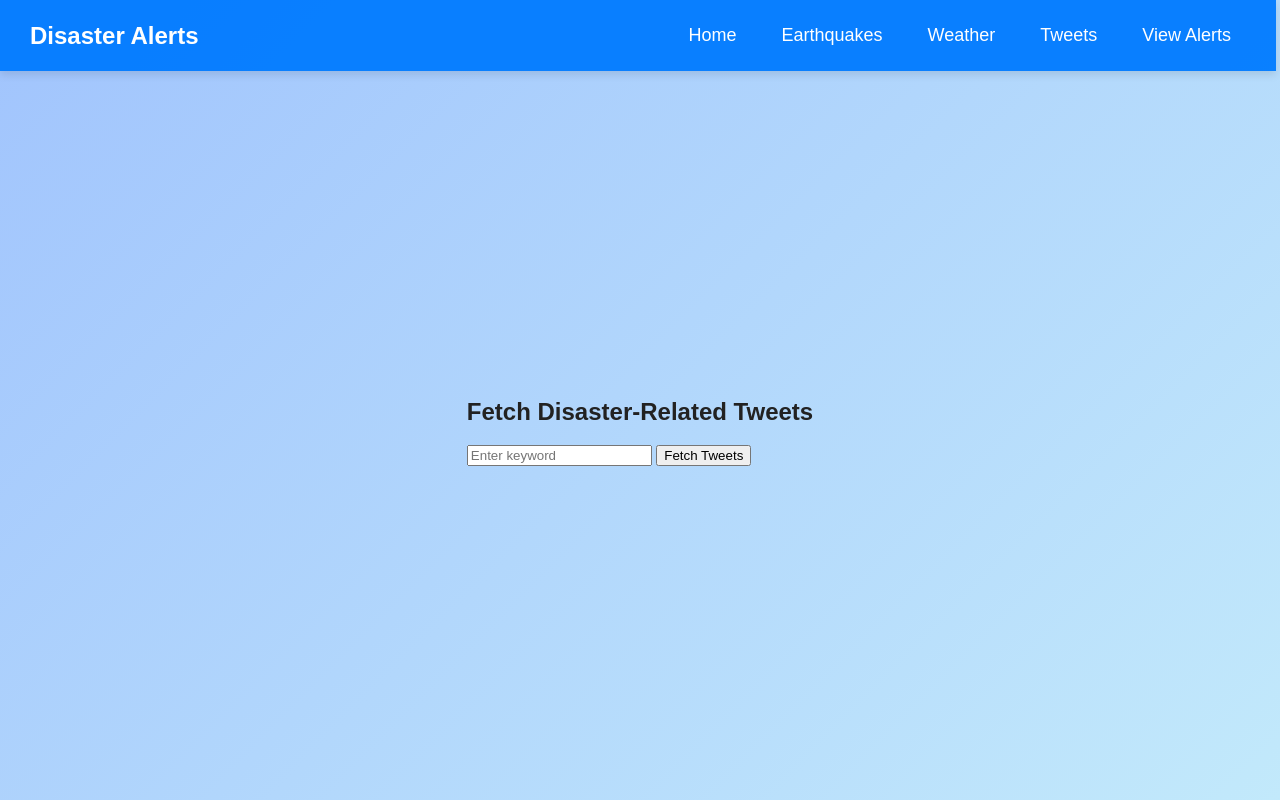
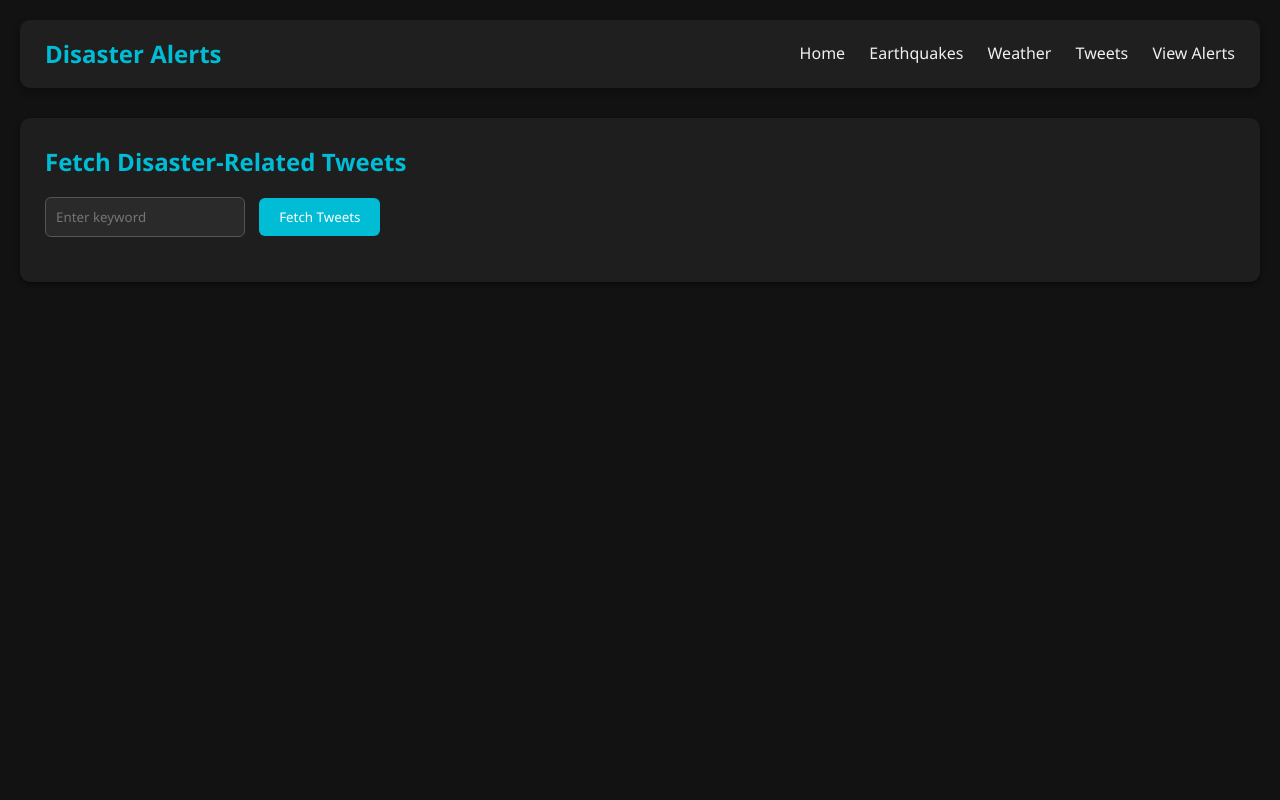
Before and after one commit to nawazishbilal/disaster_info_agg, a Flask app: page /tweets_page in a window 1280 px wide. Run offline with Flask 3, Linux system fonts and the light colour scheme.

Commit message:
Improving UI and general appearance

```diff
--- a/static/script.js
+++ b/static/script.js
@@ -1,3 +1,4 @@
+
 
 
 
@@ -66,7 +67,7 @@ function fetchLatestGDACS() {
             return;
         }
 
-        const latestAlerts = data.gdacs_alerts.slice(0, 10);  // Limit to 10 alerts
+        const latestAlerts = data.gdacs_alerts.slice(0, 4);  // Limit to 10 alerts
         const alertsList = document.getElementById("gdacs-list");
 
         alertsList.innerHTML = ""; // Clear old alerts
--- a/static/style.css
+++ b/static/style.css
@@ -1,119 +1,292 @@
-/* Soft Glassmorphism Theme */
-html, body {
-    width: 100%;
-    overflow-x: hidden; /* Prevents horizontal scrolling */
+/* General Reset */
+* {
     margin: 0;
     padding: 0;
     box-sizing: border-box;
+    font-family: 'Segoe UI', Tahoma, Geneva, Verdana, sans-serif;
 }
-/* General Styles */
+
+/* Body */
 body {
-    font-family: 'Poppins', sans-serif;
-    margin: 0;
-    padding: 0;
-    padding-top: 60px;
-    background: linear-gradient(135deg, #a1c4fd, #c2e9fb);
-    color: #222;
+    background-color: #121212;
+    color: #f0f0f0;
+    line-height: 1.6;
+    padding: 20px;
+}
+
+.news-section {
     display: flex;
-    flex-direction: column;
+    align-items: center;
+    justify-content: space-between;
+    background-color: #1e1e1e;
+    border-radius: 12px;
+    box-shadow: 0 4px 15px rgba(0,0,0,0.3);
+    margin: 40px 0;
+    flex-wrap: wrap;
+    height: 129vh;
+
+
+}
+
+.news-section .statistics{
+    height: 30%;
+    width: 95%;
+    /* background-color:rebeccapurple; */
+    margin: 25px;
+    border-radius: 17px;
+    display: flex;
+
+}
+
+.news-section .statistics .stat1{
+    height: 110%;
+    width: 45%;
+    /* background-color: #019aa5;  */
+    margin: 10px;
+    border-radius: 17px;
+    display: flex;
     align-items: center;
     justify-content: center;
-    min-height: 100vh;
 }
 
-/* Sticky Navbar */
+.news-section .statistics .alert{
+    /* background-image: url("/static/alert.png"); */
+    object-fit:fill;
+    background-position: center;
+    background-repeat: no-repeat;
+    border-radius: 17px;
+
+
+}
+.news-section .statistics .graph{
+    object-fit:fill;
+    background-position: center;
+    background-repeat: no-repeat;
+    border-radius: 17px;
+}
+
+ .sponsored{
+    display: flex;
+    align-items: center;
+    justify-content: space-between;
+    background-color: #1e1e1e;
+    border-radius: 12px;
+    box-shadow: 0 4px 15px rgba(0,0,0,0.3);
+    margin: 40px 0;
+    flex-wrap: wrap;
+    height: 129vh;
+}
+
+
+
+.news-image {
+    flex: 1;
+    min-width: 300px;
+    height: 75%;
+    margin-top: -210px;
+    margin-left: 17px;
+}
+
+.news-image img {
+    width: 100%;
+    height: 75%;
+    object-fit: cover;
+    display: block;
+    border-radius: 21px;
+}
+
+.news-content {
+    flex: 1;
+    padding: 30px;
+    color: #f0f0f0;
+    height: 93vh;
+    margin-top: -260px;
+}
+
+.news-content #gdacs-list {
+    height: 122%;
+}
+
+.news-content h2 {
+    color: #00bcd4;
+    margin-bottom: 10px;
+    margin-top: -43px;
+}
+
+.news-content p {
+    line-height: 1.6;
+    margin-bottom: 20px;
+}
+
+.read-more {
+    color: #00bcd4;
+    text-decoration: none;
+    font-weight: bold;
+}
+
+.read-more:hover {
+    text-decoration: underline;
+}
+
+
+
+
+/* Navbar */
 #navbar {
-    position: fixed;
-    top: 0;
-    left: 0;
-    width: 95%;
-    background-color: rgba(0, 123, 255, 0.95); /* Stylish blue */
-    padding: 15px 30px;
-    z-index: 1000; /* Ensures it stays above content */
+    background-color: #1f1f1f;
+    padding: 15px 25px;
     display: flex;
     justify-content: space-between;
     align-items: center;
-    box-shadow: 0px 4px 8px rgba(0, 0, 0, 0.1); /* Adds depth */
+    border-radius: 10px;
+    box-shadow: 0 4px 8px rgba(0,0,0,0.3);
+    margin-bottom: 30px;
 }
 
-/* Heading inside Navbar (Left) */
 .nav-heading {
     font-size: 24px;
     font-weight: bold;
-    color: white;
-}
-
-/* Navigation Buttons (Right) */
-.nav-links {
-    display: flex;
-    gap: 15px;
+    color: #00bcd4;
 }
 
 .nav-links a {
-    color: white;
+    color: #f0f0f0;
     text-decoration: none;
-    font-size: 18px;
-    padding: 10px 15px;
-    transition: background 0.3s ease-in-out;
-    border-radius: 5px;
+    margin-left: 20px;
+    transition: color 0.3s ease;
 }
 
 .nav-links a:hover {
-    background-color: rgba(255, 87, 51, 0.8); /* Highlight effect */
+    color: #00bcd4;
 }
 
-/* Alerts Container */
-.alerts-container {
+.hero-section {
+    background: url('/static/disaster.jpg') center/cover no-repeat;
+    padding: 5em 2em;
+    text-align: center;
+    color: white;
+    background-blend-mode: darken;
+    background-color: rgba(0, 0, 0, 0.5);
+  }
+
+  .hero-section h1 {
+    font-size: 3em;
+    margin-bottom: 0.5em;
+  }
+
+  .hero-section p {
+    font-size: 1.2em;
+    margin-bottom: 1.5em;
+  }
+
+  .cta-button {
+    padding: 0.7em 2em;
+    background-color: #e74c3c;
+    color: white;
+    border: none;
+    border-radius: 25px;
+    font-size: 1em;
+    text-decoration: none;
+    transition: background 0.3s ease;
+  }
+
+  .cta-button:hover {
+    background-color: #c0392b;
+  }
+
+/* Section Styling */
+section {
+    background-color: #1e1e1e;
+    padding: 25px;
+    border-radius: 10px;
+    box-shadow: 0 2px 5px rgba(0,0,0,0.5);
+    margin-bottom: 30px;
+}
+
+h2 {
+    margin-bottom: 15px;
+    color: #00bcd4;
+}
+
+/* Inputs and Buttons */
+input[type="text"],
+input[type="date"] {
+    padding: 10px;
+    border: 1px solid #555;
+    border-radius: 6px;
+    margin-right: 10px;
+    background-color: #2a2a2a;
+    color: white;
+    width: 200px;
+}
+
+button {
+    padding: 10px 20px;
+    background-color: #00bcd4;
+    color: white;
+    border: none;
+    border-radius: 6px;
+    cursor: pointer;
+    transition: background-color 0.3s ease;
+}
+
+button:hover {
+    background-color: #019aa5;
+}
+
+/* List Styling */
+ul {
+    list-style-type: none;
+    padding: 0;
+    margin-top: 20px;
+}
+
+ul li {
+    background-color: #2e2e2e;
+    margin-bottom: 10px;
+    padding: 15px;
+    border-left: 5px solid #00bcd4;
+    border-radius: 6px;
+}
+
+/* Weather Map Section */
+#weather-container {
     display: flex;
     flex-wrap: wrap;
-    justify-content: center;
-    gap: 20px; /* Increased gap */
-    margin-top: 20px;
-    padding: 0 10px;
+    gap: 20px;
 }
 
-/* Alert Card */
-.alert-card {
-    background-color: var(--card-bg);
-    box-shadow: 0 6px 12px var(--shadow-color);
-    border-radius: 12px;
-    padding: 20px;
-    flex: 1 1 320px; /* Flexible width */
-    min-width: 320px;
-    max-width: 600px; /* Prevents it from becoming too wide */
-    transition: transform 0.3s ease-in-out;
-    border-left: 6px solid var(--primary-color);
+#weather-info {
+    flex: 1;
 }
 
-/* Make it take full width on smaller screens */
+#map-container {
+    flex: 1;
+    min-height: 400px;
+}
+
+#windy-map {
+    width: 100%;
+    height: 100%;
+    border-radius: 10px;
+}
+
+/* Responsive */
 @media (max-width: 768px) {
-    .alert-card {
-        flex: 1 1 100%;
-        min-width: unset; /* Allow full width */
+    #weather-container {
+        flex-direction: column;
+    }
+    input[type="text"], input[type="date"] {
+        width: 100%;
+        margin-bottom: 10px;
     }
 }
 
-#weather-container {
-    display: flex;
-    justify-content: space-between;
-    align-items: flex-start;
-    gap: 20px;
-    padding: 20px;
-}
-
-#weather-info {
-    flex: 1; /* Takes available space on the left */
-    max-width: 40%;
-}
-
-#map-container {
-    flex: 1; /* Takes available space on the right */
-    max-width: 55%;
-}
-
-#windy-map {
-    width: 100%; /* Adjust width */
-    height: 400px; /* Adjust height */
-    border: 1px solid #ccc;
-    border-radius: 8px;
-}
+footer {
+    text-align: center;
+    padding: 1em;
+    background: #222;
+    color: white;
+    margin-top: 2em;
+    font-size: 0.9em;
+  }
```
Also changed, not shown: templates/index.html (+45 -1 lines).
